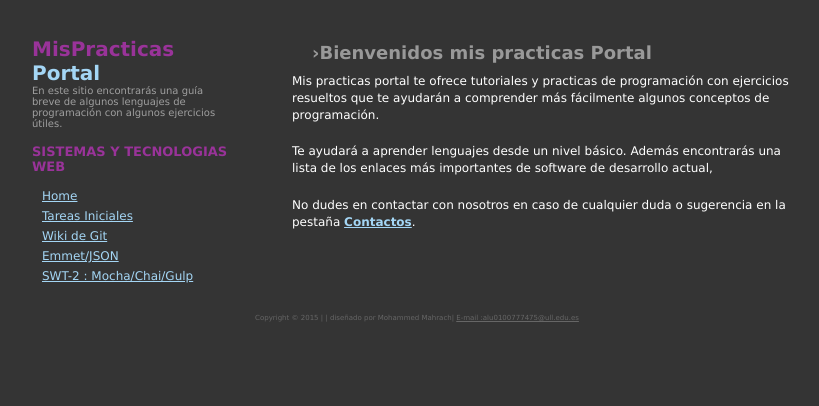
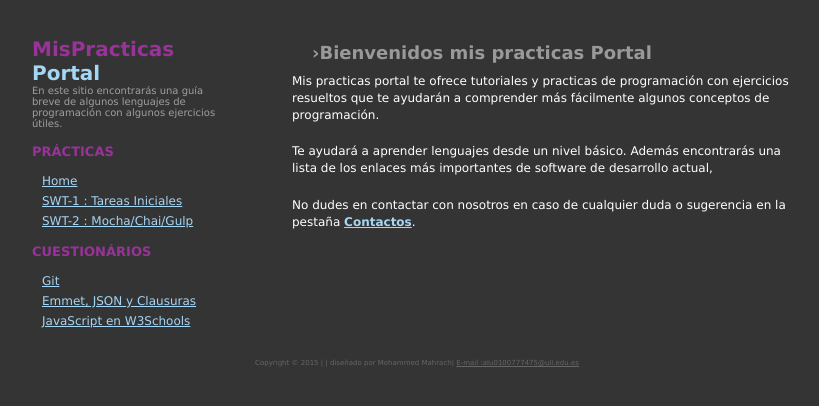
Before and after one commit to alu4543/MMahrach.github.io, a plain HTML site: page index.html in a window 1280 px wide. Shown: the part 170-576 px from the top of the page, without its empty margins (252-1071 px from the left). Drawn offline with Linux system fonts and the light colour scheme.

Commit message:
Actualizando enlaces de la pagina
Actualizando enlaces internos y añadir enlaces externos

```diff
--- a/index.html
+++ b/index.html
@@ -29,13 +29,17 @@
 			<h1><span>Portal</span></h1>
 			<p class="sub">En este sitio encontrarás una guía breve de algunos lenguajes de programación con algunos ejercicios útiles.</p>
 
-			<h3>SISTEMAS Y TECNOLOGIAS WEB</h3>
+			<h3>PRÁCTICAS</h3>
 			<ul>
 				<li><a href="./index.html"> Home</a></li>
-				<li><a href="./Paginas\Iniciales.html"> Tareas Iniciales</a></li>
-				<li><a href="./Paginas\Git.html">Wiki de Git</a></li>
-				<li><a href="./Paginas\Emmet.html">Emmet/JSON</a></li>
+				<li><a href="./Paginas\Iniciales.html">SWT-1 : Tareas Iniciales</a></li>
 				<li><a href="./TempConversor\index.html">SWT-2 : Mocha/Chai/Gulp</a></li>
+			</ul>
+			<h3>CUESTIONÁRIOS</h3>
+			<ul>
+				<li><a href="#">Git</a></li>
+				<li><a href="#">Emmet, JSON y Clausuras</a></li>
+				<li><a href="#">JavaScript en W3Schools</a></li>
 			</ul>
 		</div>
 
```
